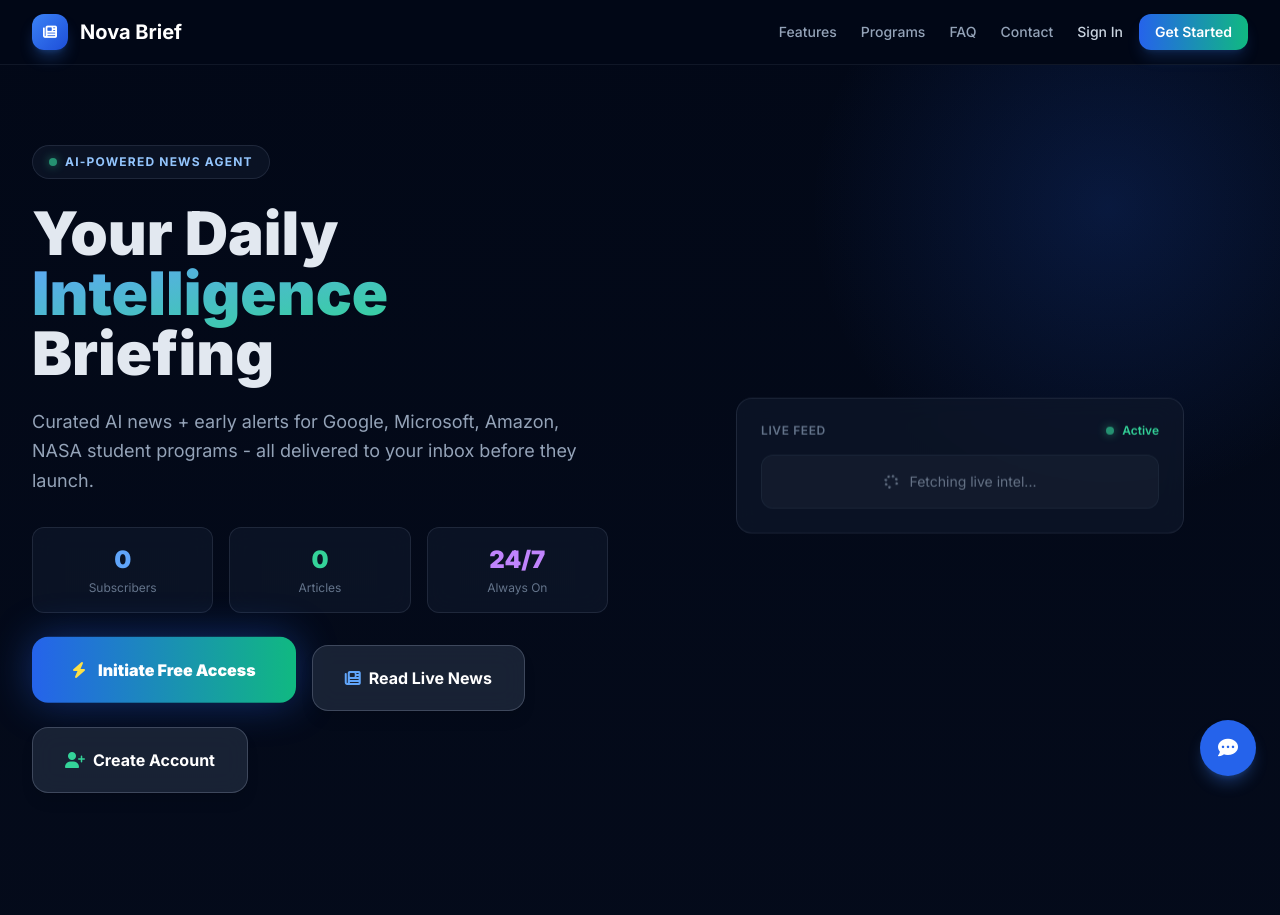
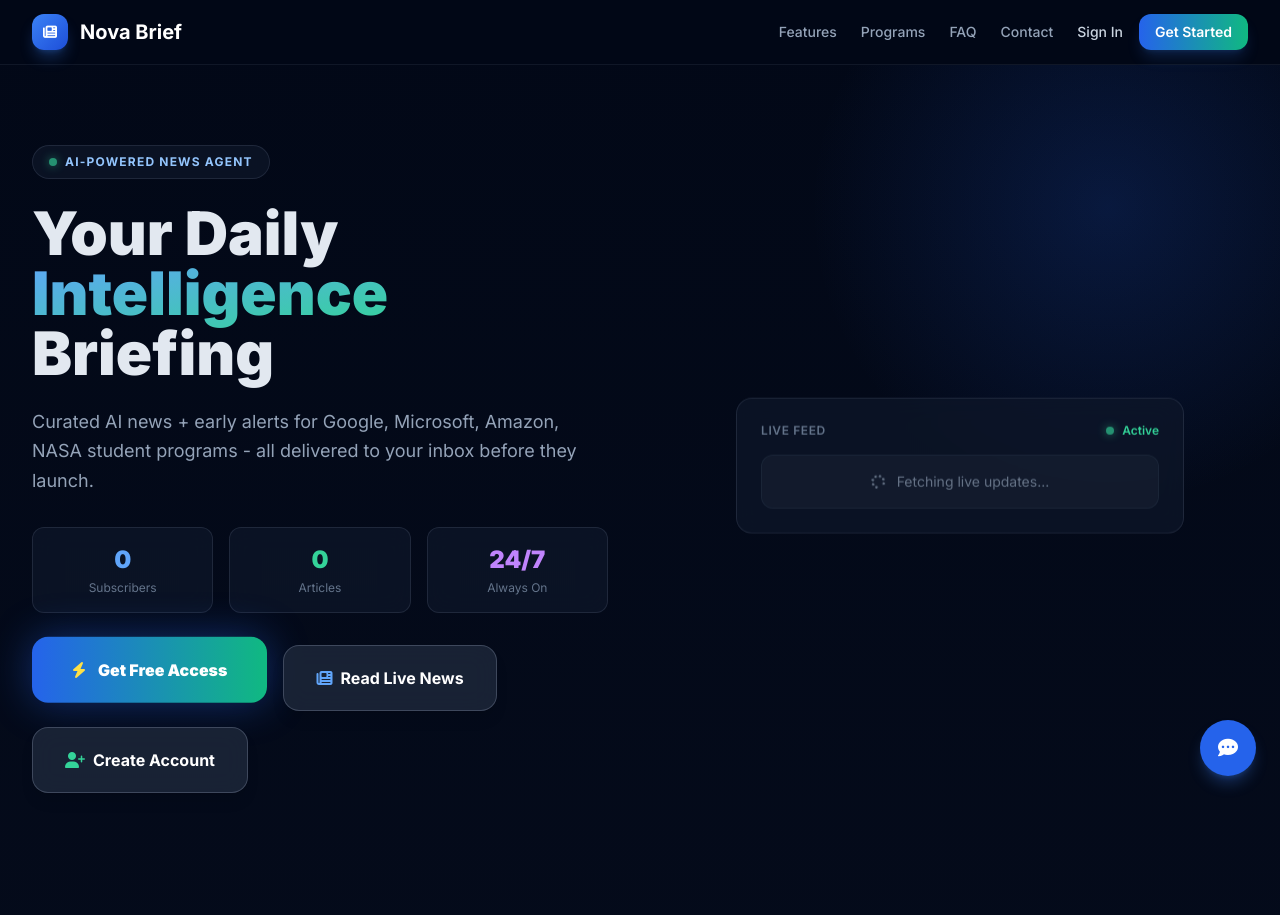
Before and after one commit to Alihussain121472/News-Agent, a Flask app: page / in a window 1280 px wide. Shown: the top 915 px of the page. Run offline with Flask 3, Linux system fonts and the light colour scheme; data that the repository does not hold is empty; some libraries are stand-ins or nearby versions.

Commit message:
Improve homepage copy clarity

```diff
--- a/templates/index.html
+++ b/templates/index.html
@@ -196,7 +196,7 @@
         </div>
         <div class="flex flex-wrap gap-4 mt-8">
           <a href="#subscribe" class="inline-flex items-center gap-3 bg-gradient-to-r from-blue-600 to-emerald-500 hover:from-blue-500 hover:to-emerald-400 text-white font-black px-10 py-5 rounded-2xl shadow-[0_0_40px_rgba(37,99,235,0.4)] transition-all hover:scale-105 hover:shadow-[0_0_60px_rgba(52,211,153,0.5)] transform animate-bounce">
-            <i class="fas fa-bolt text-yellow-300"></i> Initiate Free Access
+            <i class="fas fa-bolt text-yellow-300"></i> Get Free Access
           </a>
           <a href="/user/dashboard" class="inline-flex items-center gap-2 bg-slate-800/80 backdrop-blur-md border border-slate-400/30 hover:bg-slate-700 hover:border-slate-300 text-white font-bold px-8 py-5 rounded-2xl shadow-lg transition-all hover:-translate-y-1">
             <i class="fas fa-newspaper text-blue-400"></i> Read Live News
@@ -216,7 +216,7 @@
           </div>
           <div class="space-y-3" id="heroLiveFeedContainer">
             <div class="bg-slate-800/60 rounded-xl p-4 border border-slate-700/50 text-center animate-pulse">
-              <div class="text-sm text-slate-400"><i class="fas fa-spinner fa-spin mr-2"></i> Fetching live intel...</div>
+              <div class="text-sm text-slate-400"><i class="fas fa-spinner fa-spin mr-2"></i> Fetching live updates...</div>
             </div>
           </div>
         </div>
@@ -377,7 +377,7 @@
         <input type="email" id="progAlertEmail" placeholder="your.student.email@domain.com" required
           class="flex-1 bg-slate-950/90 border border-slate-700 text-white placeholder-slate-500 rounded-xl px-4 py-2.5 text-sm focus:outline-none focus:border-emerald-500 transition"/>
         <button type="submit" class="bg-gradient-to-r from-emerald-600 to-emerald-500 hover:from-emerald-500 hover:to-emerald-400 text-white font-bold px-5 py-2.5 rounded-xl transition text-sm whitespace-nowrap shadow-lg shadow-emerald-500/20 flex items-center justify-center gap-2">
-          <span>Join Alerts</span>
+          <span>Get Alerts</span>
           <i class="fas fa-paper-plane text-xs"></i>
         </button>
       </form>
@@ -414,7 +414,7 @@
         <i class="fas fa-envelope text-white text-2xl"></i>
       </div>
       <h2 class="text-4xl font-black text-white mb-4">Join <span class="bg-gradient-to-br from-blue-400 to-emerald-400 bg-clip-text text-transparent">Nova Brief</span></h2>
-      <p class="text-slate-400 text-lg mb-8">Exclusive daily AI intelligence briefings and elite student program alerts. Complimentary forever.</p>
+      <p class="text-slate-400 text-lg mb-8">Exclusive daily AI intelligence briefings and elite student program alerts. Free forever.</p>
       <form id="subscribeForm" class="flex flex-col sm:flex-row gap-3 max-w-lg mx-auto mb-4">
         <input type="text" id="subName" placeholder="Your Name" required
           class="flex-1 bg-slate-800 border border-slate-700 text-white placeholder-slate-500 rounded-xl px-4 py-3 text-sm focus:outline-none focus:border-blue-500 transition"/>
@@ -659,7 +659,7 @@ if (pForm) {
       msg.classList.remove('hidden');
     } finally {
       btn.disabled = false;
-      btn.innerHTML = '<span>Join Alerts</span><i class="fas fa-paper-plane text-xs ml-2"></i>';
+      btn.innerHTML = '<span>Get Alerts</span><i class="fas fa-paper-plane text-xs ml-2"></i>';
     }
   });
 }
```
